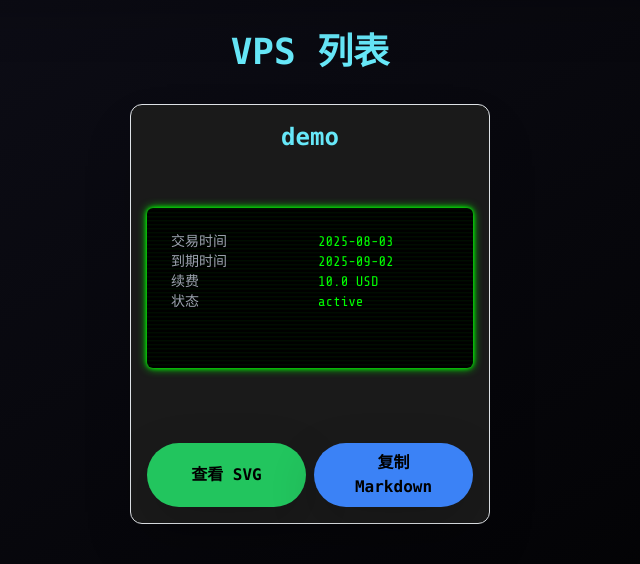
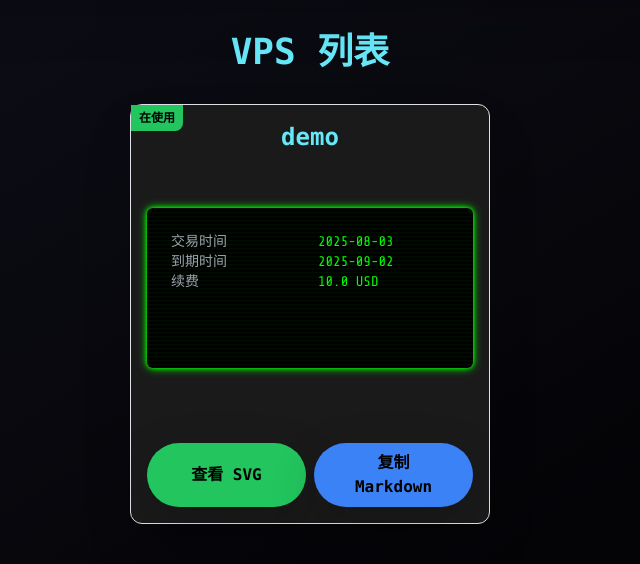
Before and after one commit to podcctv/vps-value-calculator, a Flask app: page /vps in a window 1280 px wide. Shown: the part 85-649 px from the top of the page, without its empty margins (330-970 px from the left). Run offline with Flask 3, Linux system fonts and the light colour scheme; some libraries are stand-ins or nearby versions.

Commit message:
feat: add status badge and clipboard helper

```diff
--- a/static/css/cards.css
+++ b/static/css/cards.css
@@ -16,3 +16,15 @@
   background: #1a1a1a;
   border-radius: 12px;
 }
+
+.status-badge {
+  position: absolute;
+  top: 0;
+  left: 0;
+  padding: 0.25rem 0.5rem;
+  font-size: 0.75rem;
+  font-weight: bold;
+  color: #000;
+  border-bottom-right-radius: 0.5rem;
+  z-index: 10;
+}
--- a/templates/vps.html
+++ b/templates/vps.html
@@ -36,6 +36,15 @@
     <div class="card-container">
         {% for vps in vps_list %}
         <div class="vps-card relative shadow-2xl bg-[#1a1a1a] border border-cyan-400 transition transform hover:scale-105 hover:shadow-cyan-400/40 duration-300">
+            {% if vps.status %}
+            {% if vps.status == 'active' %}
+            <span class="status-badge bg-green-500">在使用</span>
+            {% elif vps.status == 'sold' %}
+            <span class="status-badge bg-yellow-500">已转让</span>
+            {% else %}
+            <span class="status-badge bg-gray-500">已停用</span>
+            {% endif %}
+            {% endif %}
             <h2 class="text-2xl font-bold text-cyan-300 text-center mb-1">{{ vps.name }}</h2>
             {% if vps.vendor_name %}<h3 class="text-sm text-gray-400 text-center mb-2">{{ vps.vendor_name }}</h3>{% endif %}
             <div class="crt p-4 rounded overflow-x-auto min-h-[160px] mb-4">
@@ -48,7 +57,6 @@
                     {% if vps.renewal_price %}<span class="text-gray-400">续费</span><span>{{ vps.renewal_price }} {{ vps.currency }}</span>{% endif %}
                     {% if vps.payment_method %}<span class="text-gray-400">支付方式</span><span>{{ vps.payment_method }}</span>{% endif %}
                     {% if vps.transaction_fee %}<span class="text-gray-400">手续费</span><span>{{ vps.transaction_fee }}</span>{% endif %}
-                    {% if vps.status %}<span class="text-gray-400">状态</span><span>{{ vps.status }}</span>{% endif %}
                 </div>
             </div>
             <div class="flex gap-2">
@@ -59,7 +67,7 @@
                     查看 SVG
                 </button>
                 <button class="flex-1 bg-blue-500 hover:bg-blue-400 text-black font-bold py-2 px-4 rounded-full shadow-lg hover:shadow-blue-400 transition"
-                        onclick="copyMarkdown('{{ vps.name }}', '{{ url_for('get_vps_image', name=vps.name, _external=True) }}')">
+                        onclick="copyToClipboard('![{{ vps.name }}]({{ url_for('get_vps_image', name=vps.name, _external=True) }})')">
                     复制 Markdown
                 </button>
             </div>
@@ -112,20 +120,16 @@
     info.textContent = vendor + (expiry ? ' - 到期时间: ' + expiry : '');
     downloadLink.href = svgUrl;
     document.getElementById('copyLinkBtn').onclick = () => {
-      navigator.clipboard.writeText(svgUrl);
+      copyToClipboard(svgUrl);
     };
   });
 
-  function copyMarkdown(vpsName, imageUrl) {
-    const markdown = `![${vpsName}](${imageUrl})`;
-    navigator.clipboard.writeText(markdown)
-      .then(() => {
-        alert('\u2705 Markdown \u5df2\u590d\u5236\u5230\u526a\u8d34\u677f');
-      })
-      .catch(err => {
-        alert('\u274c \u590d\u5236\u5931\u8d25\uff0c\u8bf7\u68c0\u67e5\u6743\u9650');
-        console.error(err);
-      });
+  function copyToClipboard(content) {
+    navigator.clipboard.writeText(content).then(() => {
+      alert("\u590d\u5236\u6210\u529f\uff01");
+    }).catch(() => {
+      alert("\u590d\u5236\u5931\u8d25\uff0c\u8bf7\u624b\u52a8\u590d\u5236\u3002");
+    });
   }
 </script>
 </body>
```
